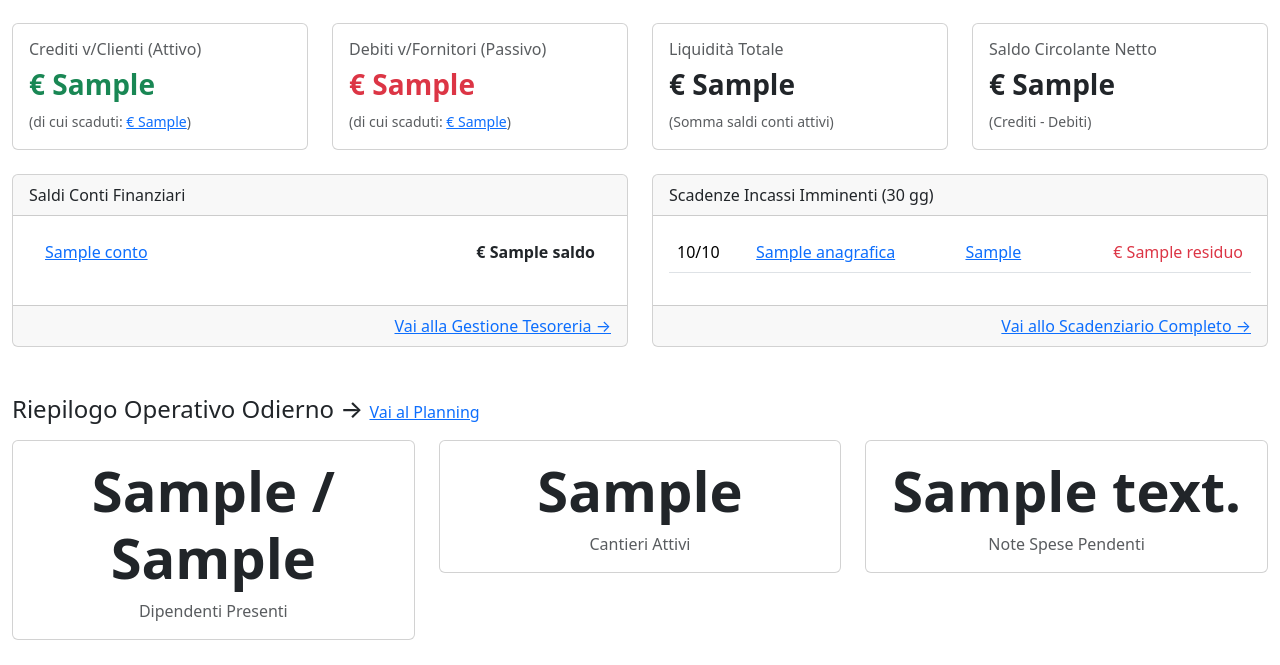
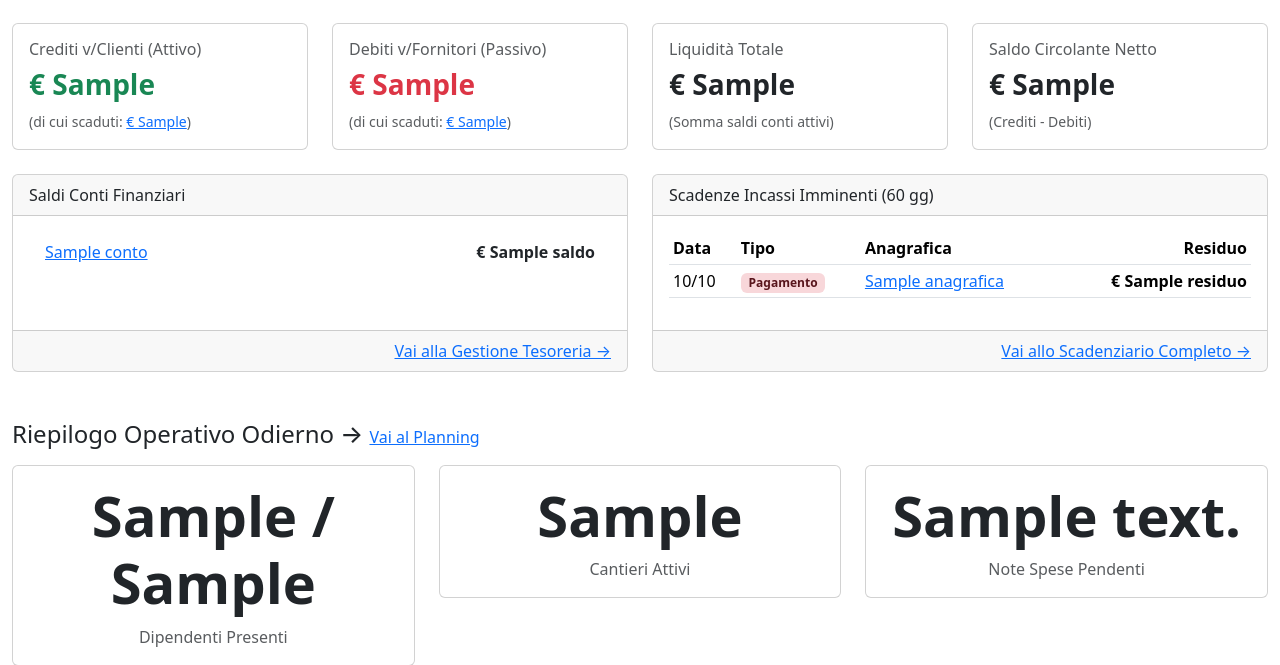
Before and after one commit to stefincarico/GestyLub, a Django app: template gestionale/templates/gestionale/dashboard.html in a window 1280 px wide. Shown: the part 135-800 px from the top of the page. Before the commit the page ends 775 px from the top, so only its background shows below. Run offline with Django 5.2, Linux system fonts and the light colour scheme; the template is opened without the code that fills it: most values are stand-ins (such as "Sample title", 1, 10 or a date in 2020); form fields are guessed from the names that the template uses.

Commit message:
feat(core): Include payments in 'Upcoming Deadlines' widget on main dashboard

```diff
--- a/gestionale/templates/gestionale/dashboard.html
+++ b/gestionale/templates/gestionale/dashboard.html
@@ -71,19 +71,39 @@
     </div>
     <div class="col-lg-6 mb-4">
         <div class="card h-100">
-            <div class="card-header">Scadenze Incassi Imminenti (30 gg)</div>
+            <div class="card-header">Scadenze Incassi Imminenti (60 gg)</div>
             <div class="card-body">
-                <table class="table">
+                <table class="table table-sm">
+                    <thead>
+                        <tr>
+                            <th>Data</th>
+                            <th>Tipo</th>
+                            <th>Anagrafica</th>
+                            <th class="text-end">Residuo</th>
+                        </tr>
+                    </thead>
                     <tbody>
                         {% for scadenza in scadenze_imminenti %}
                         <tr>
                             <td>{{ scadenza.data_scadenza|date:"d/m" }}</td>
-                            <td><a href="{% url 'anagrafica_detail' scadenza.anagrafica.pk %}">{{ scadenza.anagrafica.nome_cognome_ragione_sociale|truncatechars:25 }}</a></td>
-                            <td><a href="{{ scadenza.documento.get_absolute_url }}">{{ scadenza.documento.numero_documento }}</a></td>
-                            <td class="text-end text-danger">€ {{ scadenza.residuo|format_currency }}</td>
+                            <td>
+                                {% if scadenza.tipo_scadenza == 'Incasso' %}
+                                    <span class="badge bg-success-subtle text-success-emphasis">Incasso</span>
+                                {% else %}
+                                    <span class="badge bg-danger-subtle text-danger-emphasis">Pagamento</span>
+                                {% endif %}
+                            </td>
+                            <td>
+                                <a href="{% url 'anagrafica_detail' scadenza.anagrafica.pk %}">
+                                    {{ scadenza.anagrafica.nome_cognome_ragione_sociale|truncatechars:20 }}
+                                </a>
+                            </td>
+                            <td class="text-end fw-bold {% if scadenza.tipo_scadenza == 'Pagamento' %}text-danger{% endif %}">
+                                € {{ scadenza.residuo|format_currency }}
+                            </td>
                         </tr>
                         {% empty %}
-                        <tr><td colspan="4" class="text-center text-muted">Nessuna scadenza in arrivo.</td></tr>
+                        <tr><td colspan="4" class="text-center text-muted">Nessuna scadenza nei prossimi 30 giorni.</td></tr>
                         {% endfor %}
                     </tbody>
                 </table>
--- a/gestionale/views.py
+++ b/gestionale/views.py
@@ -2588,16 +2588,15 @@ class DashboardView(TenantRequiredMixin, View):
 
         liquidita_totale = sum(c.saldo for c in conti_finanziari)
 
-        trenta_giorni_da_oggi = today + timedelta(days=30)
         # Usiamo il queryset annotato per il residuo, che è più efficiente
+        trenta_giorni_da_oggi = today + timedelta(days=60)
         scadenze_imminenti = scadenze_aperte_qs.filter(
-            tipo_scadenza=Scadenza.Tipo.INCASSO,
             data_scadenza__gte=today,
             data_scadenza__lte=trenta_giorni_da_oggi
         ).annotate(
             pagato=Coalesce(Sum('pagamenti__importo'), Value(0), output_field=models.DecimalField()),
             residuo=F('importo_rata') - F('pagato')
-        )[:5]
+        ).order_by('data_scadenza')[:5] # Aggiungiamo un ordinamento esplicito
 
         dipendenti_presenti = DiarioAttivita.objects.filter(data=today, stato_presenza=DiarioAttivita.StatoPresenza.PRESENTE).count()
         totale_dipendenti_attivi = Anagrafica.objects.filter(tipo=Anagrafica.Tipo.DIPENDENTE, attivo=True).count()
```
